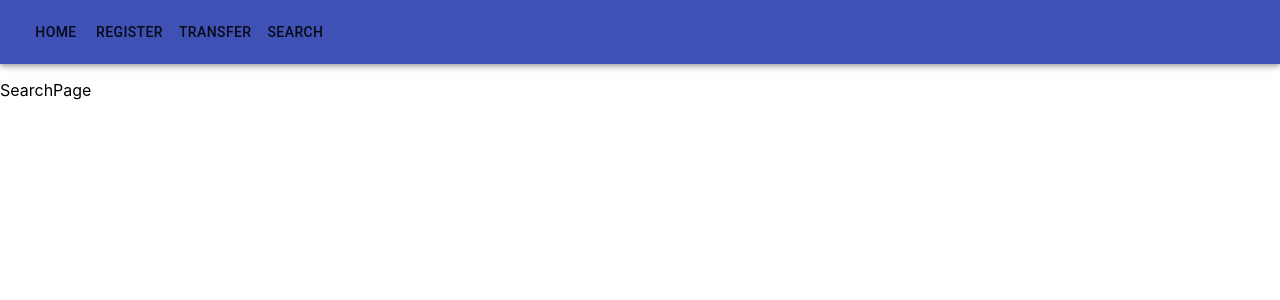
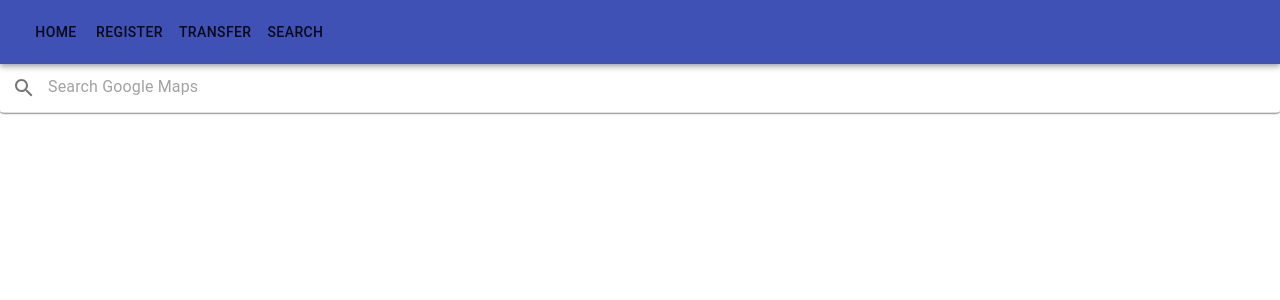
Before and after one commit to Stuartkal/SafeKyapaV1.0, a React (Create React App) app: page /search in a window 1280 px wide. Shown: the top 300 px of the page. Built offline with nearby package versions, Linux system fonts and the light colour scheme.

Commit message:
search map

```diff
--- a/src/pages/SearchPage.js
+++ b/src/pages/SearchPage.js
@@ -1,9 +1,24 @@
 import React from 'react'
+import {Paper,IconButton,InputBase, Divider} from '@material-ui/core'
+
+import SearchIcon from '@material-ui/icons/Search';
+
 
 function SearchPage() {
     return (
         <div>
-            <p>SearchPage</p>
+    <Paper >
+        <IconButton  aria-label="search">
+        <SearchIcon />
+        </IconButton>
+      <InputBase
+        placeholder="Search Google Maps"
+        inputProps={{ 'aria-label': 'search google maps' }}
+      />
+      <Divider  />
+
+
+    </Paper>
         </div>
     )
 }
```
